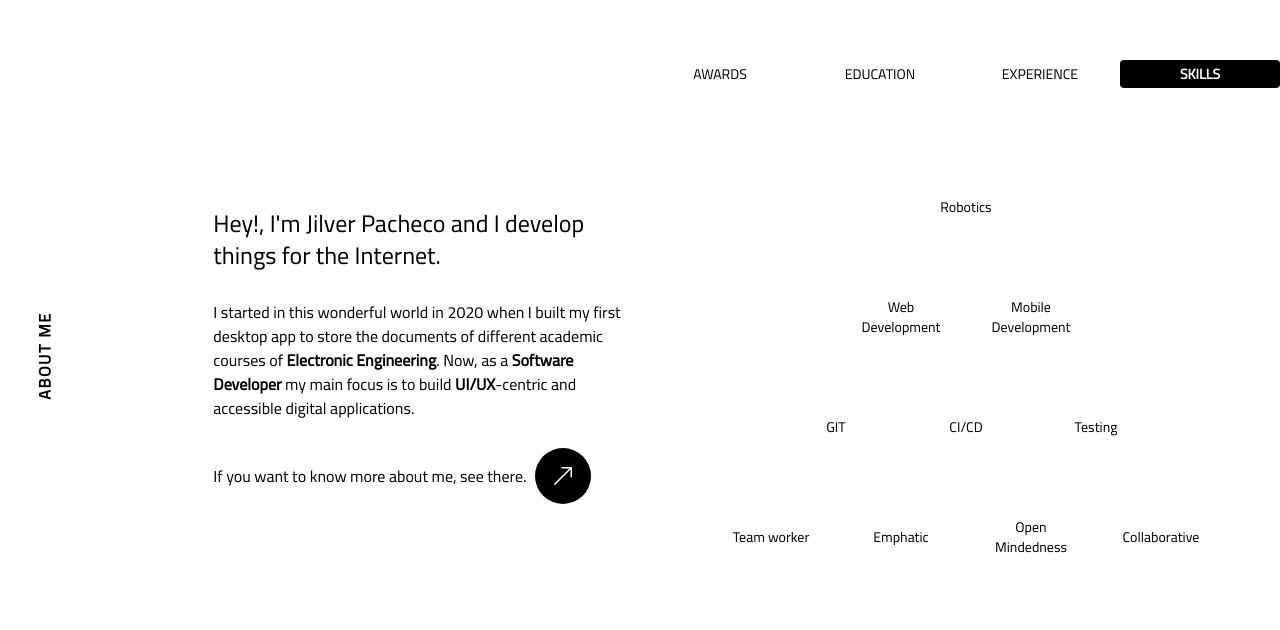
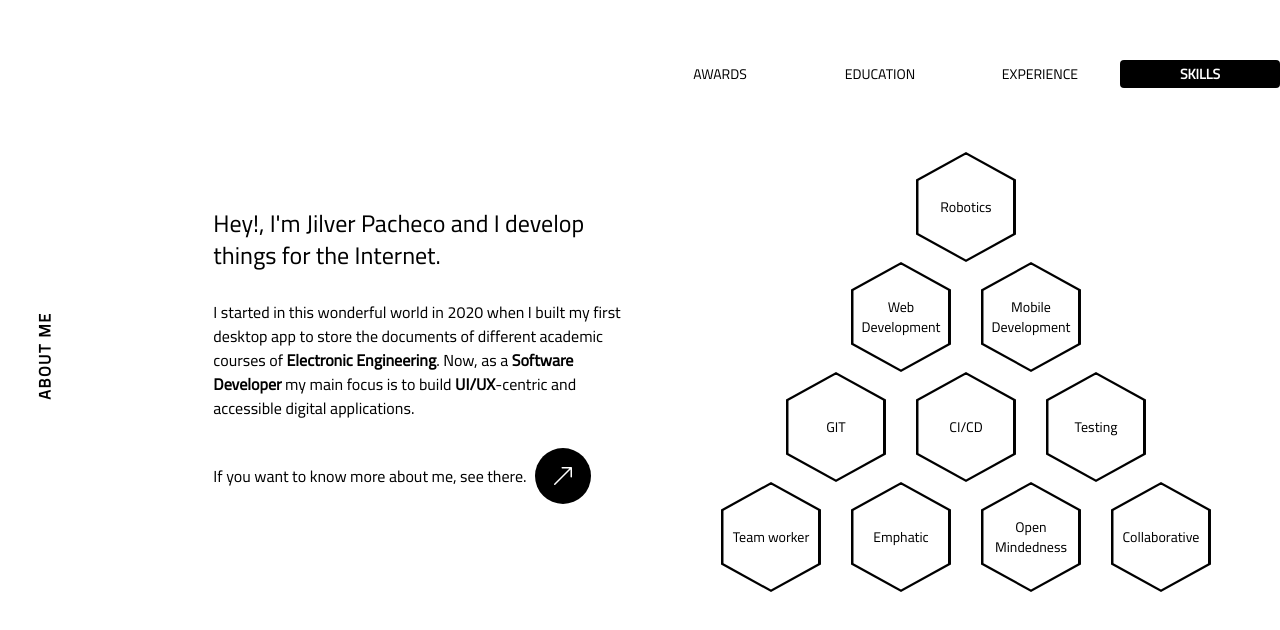
Before and after one commit to jilverprivera/portfolio, a Next.js app: page / in a window 1280 px wide. Shown: the part 844-1474 px from the top of the page. Built offline with nearby package versions, Linux system fonts and the light colour scheme.

Commit message:
fixing skills bacgrounds and subtitle banner color

```diff
--- a/components/about/Skills.tsx
+++ b/components/about/Skills.tsx
@@ -18,13 +18,15 @@ const Skills = () => {
           {item.items.map((item, index) => (
             <motion.div
               key={index}
-              className="flex items-center polygon"
+              className="flex items-center polygon bg-black"
               initial={{ opacity: 0 }}
               animate={{ opacity: 1 }}
               exit={{ opacity: 0 }}
               transition={{ delay: 0.2 * index }}
             >
-              <span className="polygon-wrapper text-sm">{item}</span>
+              <span className="polygon-wrapper text-sm bg-white text-black">
+                {item}
+              </span>
             </motion.div>
           ))}
         </motion.div>
--- a/components/banner/index.tsx
+++ b/components/banner/index.tsx
@@ -4,7 +4,9 @@ const Banner = () => {
   return (
     <div className="w-full min-h-screen flex flex-col items-start justify-center max-w-7xl mx-auto">
       <h1 className="text-xl mb-3">I&apos;m Jilver Pacheco</h1>
-      <h2 className="text-7xl font-bold mb-3">Software Developer</h2>
+      <h2 className="text-7xl font-bold mb-3 theme-primary">
+        Software Developer
+      </h2>
       <div className="w-2/6">
         <p className="text-base font-normal">
           Welcome to my little space on the WWW, where I show my projects and
```
